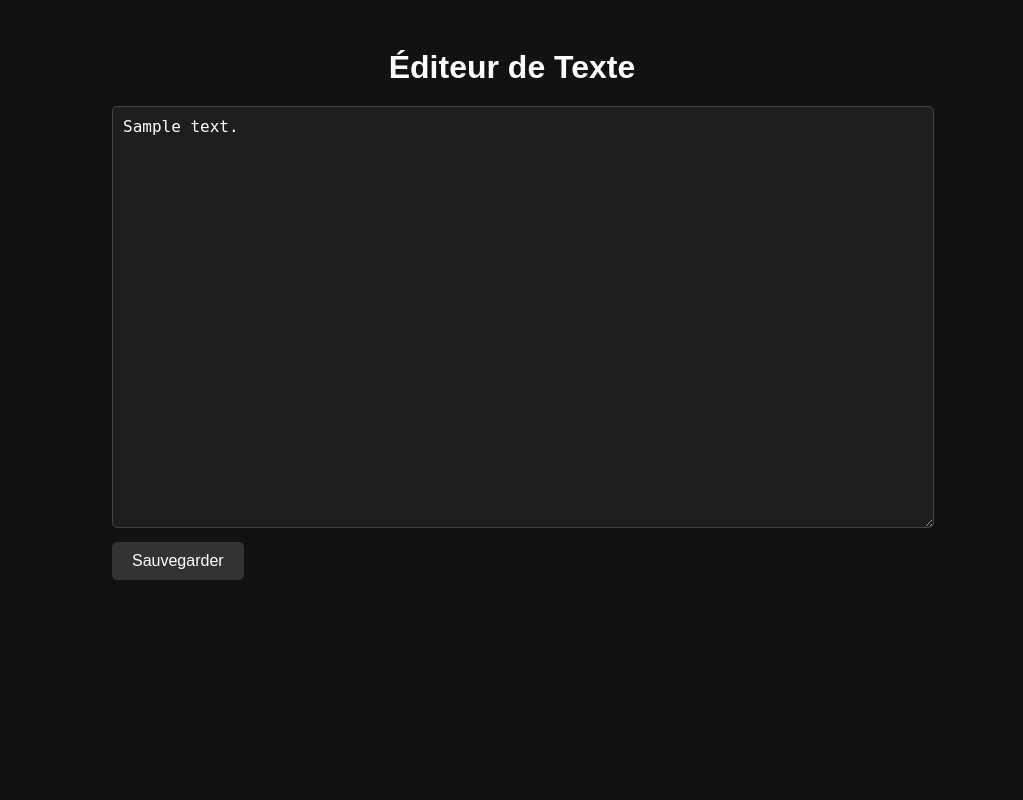
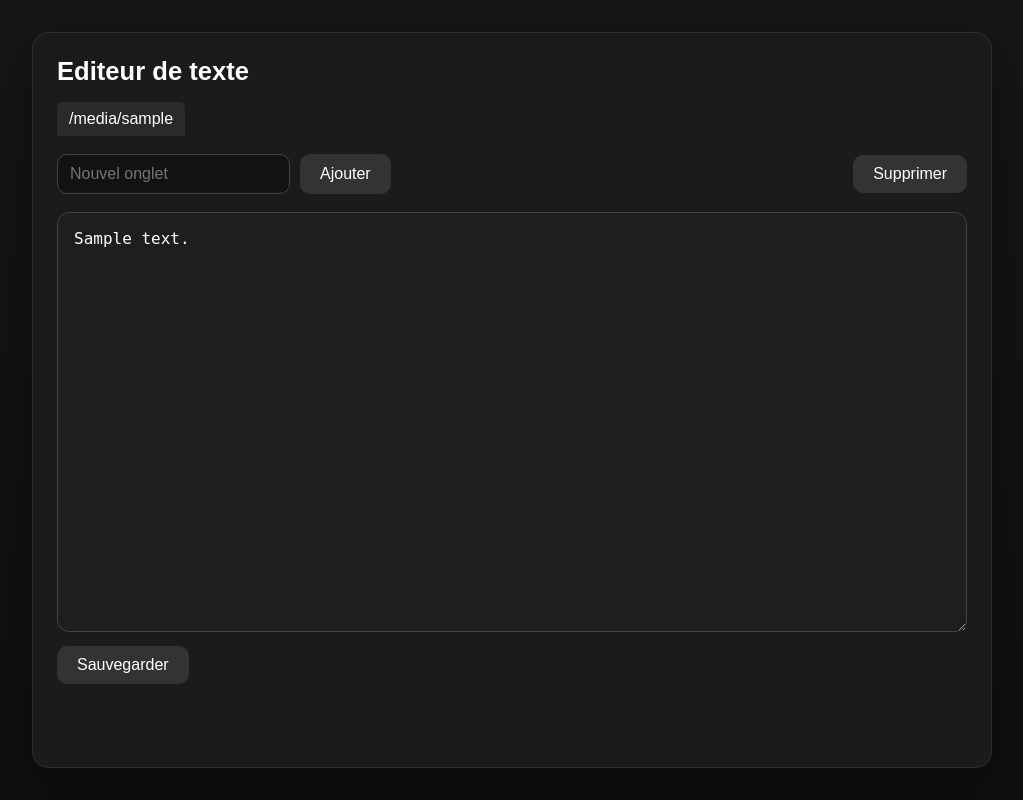
Before and after one commit to shayanekat/PersonalSpace, a Flask app: template templates/texteditor.html in a window 1280 px wide. Shown: the whole page, without its empty margins (128-1151 px from the left). Run offline with Flask 3, Linux system fonts and the light colour scheme; the template is opened without the code that fills it: most values are stand-ins (such as "Sample title", 1, 10 or a date in 2020).

Commit message:
add multiple tab text editor

```diff
--- a/app.py
+++ b/app.py
@@ -7,6 +7,7 @@ import os
 from functools import wraps
 
 import werkzeug.security
+from werkzeug.utils import secure_filename
 from dotenv import load_dotenv
 from flask import (Flask, redirect, render_template, render_template_string,
                    request, session, url_for)
@@ -16,9 +17,27 @@ load_dotenv()  # Charge les variables du fichier .env
 # Création de l'application Flask
 app = Flask(__name__)
 app.secret_key = os.getenv('FLASK_SECRET_KEY')
+EDITOR_FOLDER = os.path.join(app.root_path, 'apps', 'editor')
 
 # Mot de passe que tu définis toi-même
 PASSWORD_HASH = os.getenv("PASSWORD_HASH")
+
+
+def get_text_files():
+    os.makedirs(EDITOR_FOLDER, exist_ok=True)
+    return sorted(
+        file_name
+        for file_name in os.listdir(EDITOR_FOLDER)
+        if file_name.endswith('.txt')
+    )
+
+
+def get_selected_file(files, requested_name=None):
+    if not files:
+        return None
+    if requested_name in files:
+        return requested_name
+    return files[0]
 
 # decorateur pour vérifier si l'utilisateur est connecté
 def login_required(f):
@@ -39,7 +58,7 @@ def login():
     error = None
     if request.method == 'POST':
         password = request.form['password']
-        if werkzeug.security.check_password_hash(PASSWORD_HASH, password):
+        if PASSWORD_HASH and werkzeug.security.check_password_hash(PASSWORD_HASH, password):
             session['logged_in'] = True
             return redirect(url_for('dashboard'))
         else:
@@ -54,23 +73,96 @@ def dashboard():
         dashboard_page = file.read()
     return render_template_string(dashboard_page)
 
+
 @app.route('/texteditor', methods=['GET', 'POST'])
 @login_required
 def texteditor():
-    file_path = 'apps/editor/note.txt'
+    files = get_text_files()
+    selected = get_selected_file(files, request.args.get('file'))
+
     message = None
 
+    # Sauvegarde
     if request.method == 'POST':
-        content = request.form['content']
-        with open(file_path, 'w', encoding='utf-8') as f:
-            f.write(content)
-        message = "✔️ Fichier sauvegardé avec succès."
+        selected = get_selected_file(files, request.form.get('file'))
+        content = request.form.get('content', '')
 
-    # Lire le fichier à chaque affichage
-    with open(file_path, 'r', encoding='utf-8') as f:
-        content = f.read()
+        if selected:
+            with open(os.path.join(EDITOR_FOLDER, selected), 'w', encoding='utf-8') as f:
+                f.write(content)
 
-    return render_template('texteditor.html', content=content, message=message)
+            message = "Sauvegardé"
+        else:
+            message = "Crée d'abord un onglet"
+
+    # Lecture du fichier sélectionné
+    content = ""
+    if selected:
+        with open(os.path.join(EDITOR_FOLDER, selected), 'r', encoding='utf-8') as f:
+            content = f.read()
+
+    return render_template(
+        'texteditor.html',
+        files=files,
+        selected=selected,
+        content=content,
+        message=message
+    )
+
+
+@app.route('/create_file', methods=['POST'])
+@login_required
+def create_file():
+    raw_name = request.form.get('name', '').strip()
+    name = secure_filename(raw_name)
+
+    if not name:
+        files = get_text_files()
+        selected = get_selected_file(files)
+        content = ""
+        if selected:
+            with open(os.path.join(EDITOR_FOLDER, selected), 'r', encoding='utf-8') as f:
+                content = f.read()
+
+        return render_template(
+            'texteditor.html',
+            files=files,
+            selected=selected,
+            content=content,
+            message="Nom d'onglet invalide"
+        )
+
+    if not name.endswith('.txt'):
+        name += '.txt'
+
+    path = os.path.join(EDITOR_FOLDER, name)
+
+    if not os.path.exists(path):
+        with open(path, 'w', encoding='utf-8'):
+            pass
+
+    return redirect(url_for('texteditor', file=name))
+
+
+@app.route('/delete_file', methods=['POST'])
+@login_required
+def delete_file():
+    files = get_text_files()
+    name = get_selected_file(files, request.form.get('file'))
+
+    if not name:
+        return redirect(url_for('texteditor'))
+
+    path = os.path.join(EDITOR_FOLDER, name)
+
+    if os.path.exists(path):
+        os.remove(path)
+
+    remaining_files = get_text_files()
+    next_file = get_selected_file(remaining_files)
+    if next_file:
+        return redirect(url_for('texteditor', file=next_file))
+    return redirect(url_for('texteditor'))
 
 
 @app.route('/app2')
--- a/static/css/editor.css
+++ b/static/css/editor.css
@@ -1,44 +1,56 @@
 body {
-    background-color: #121212;
+    margin: 0;
+    min-height: 100vh;
+    background: linear-gradient(180deg, #161616 0%, #0f0f0f 100%);
     color: white;
     font-family: Arial, sans-serif;
     display: flex;
     justify-content: center;
-    align-items: center;
-    padding: 20px;
+    padding: 32px 20px;
+    box-sizing: border-box;
 }
 
-.container {
+.editor-shell {
     width: 100%;
-    max-width: 800px;
+    max-width: 960px;
+    background-color: #1b1b1b;
+    border: 1px solid #2f2f2f;
+    border-radius: 16px;
+    box-shadow: 0 18px 50px rgba(0, 0, 0, 0.35);
+    padding: 24px;
+    box-sizing: border-box;
 }
 
 h1 {
-    text-align: center;
-    margin-bottom: 20px;
+    margin: 0;
+    font-size: 1.6rem;
 }
 
 textarea {
     width: 100%;
-    min-height: 400px; /* Tu peux ajuster selon ce que tu trouves confortable */
-    padding: 10px;
+    min-height: 420px;
+    padding: 16px;
     font-family: 'Fira Code', monospace;
     font-size: 16px;
     background-color: #1e1e1e;
     color: #ffffff;
     border: 1px solid #444;
-    border-radius: 5px;
-    resize: vertical; /* Permet à l'utilisateur d'agrandir si besoin */
+    border-radius: 12px;
+    resize: vertical;
+    box-sizing: border-box;
 }
 
+textarea:disabled {
+    opacity: 0.6;
+    cursor: not-allowed;
+}
 
 button {
-    margin-top: 10px;
     padding: 10px 20px;
     background-color: #333;
     color: white;
     border: none;
-    border-radius: 5px;
+    border-radius: 10px;
     font-size: 1em;
     cursor: pointer;
     transition: background-color 0.2s ease;
@@ -48,22 +60,109 @@ button:hover {
     background-color: #555;
 }
 
+button:disabled {
+    opacity: 0.45;
+    cursor: not-allowed;
+}
+
 .message {
-    margin-top: 10px;
     color: #0f0;
+}
+
+input {
+    padding: 10px 12px;
+    background-color: #121212;
+    border: 1px solid #444;
+    border-radius: 10px;
+    color: white;
+    font-size: 1rem;
+}
+
+.editor-header {
+    display: flex;
+    flex-direction: column;
+    gap: 16px;
+    margin-bottom: 18px;
+}
+
+.toolbar {
+    display: flex;
+    justify-content: space-between;
+    align-items: center;
+    gap: 12px;
+    margin-bottom: 18px;
+    flex-wrap: wrap;
+}
+
+.create-form {
+    display: flex;
+    gap: 10px;
+    flex-wrap: wrap;
+}
+
+.editor-form {
+    display: flex;
+    flex-direction: column;
+    gap: 14px;
 }
 
 /* Responsive pour téléphone */
 @media screen and (max-width: 600px) {
-    form {
-        max-width: 90%;
+    body {
+        padding: 16px;
     }
 
     h1 {
-        font-size: 2em;
+        font-size: 1.35rem;
     }
 
     input {
         font-size: 1em;
+        width: 100%;
+        box-sizing: border-box;
+    }
+
+    .editor-shell {
+        padding: 18px;
+    }
+
+    .toolbar,
+    .create-form,
+    .actions {
+        flex-direction: column;
+        align-items: stretch;
     }
 }
+
+.tabs {
+    display: flex;
+    gap: 5px;
+    flex-wrap: wrap;
+}
+
+.tab {
+    padding: 8px 12px;
+    background: #2a2a2a;
+    color: white;
+    text-decoration: none;
+    border-radius: 5px 5px 0 0;
+}
+
+.tab.active {
+    background: #1e1e1e;
+    font-weight: bold;
+    border: 1px solid #4d4d4d;
+}
+
+.tab-placeholder {
+    padding: 8px 12px;
+    color: #aaaaaa;
+    background: #232323;
+    border-radius: 10px;
+}
+
+.actions {
+    display: flex;
+    align-items: center;
+    gap: 10px;
+}
--- a/templates/texteditor.html
+++ b/templates/texteditor.html
@@ -1,37 +1,98 @@
-<!DOCTYPE html>
+<!doctype html>
 <html lang="fr">
   <head>
-    <meta charset="UTF-8">
+    <meta charset="UTF-8" />
     <title>Éditeur de Texte</title>
-    <link rel="stylesheet" href="{{ url_for('static', filename='css/editor.css') }}">
-    <link rel="icon" href="{{ url_for('static', filename='favicon.ico') }}" type="image/x-icon">
-    <meta name="viewport" content="width=device-width, initial-scale=1.0">
+    <link
+      rel="stylesheet"
+      href="{{ url_for('static', filename='css/editor.css') }}"
+    />
+    <link
+      rel="icon"
+      href="{{ url_for('static', filename='favicon.ico') }}"
+      type="image/x-icon"
+    />
+    <meta name="viewport" content="width=device-width, initial-scale=1.0" />
   </head>
   <body>
-    <div class="container">
-        <h1>Éditeur de Texte</h1>
-        <form method="POST">
-            <textarea name="content">{{ content }}</textarea><br>
-            <div style="display: flex; align-items: center; gap: 10px;">
-                <button type="submit">Sauvegarder</button>
+    <main class="editor-shell">
+      <header class="editor-header">
+        <h1>Editeur de texte</h1>
+        <div class="tabs" aria-label="Onglets de fichiers">
+          {% for file in files %}
+          <a
+            href="{{ url_for('texteditor', file=file) }}"
+            class="tab {% if file == selected %}active{% endif %}"
+          >
+            {{ file[:-4] }}
+          </a>
+          {% endfor %} {% if not files %}
+          <span class="tab-placeholder">Aucun onglet</span>
+          {% endif %}
+        </div>
+      </header>
+
+      <section class="toolbar" aria-label="Gestion des onglets">
+        <form
+          action="{{ url_for('create_file') }}"
+          method="POST"
+          class="create-form"
+        >
+          <input
+            type="text"
+            name="name"
+            placeholder="Nouvel onglet"
+            autocomplete="off"
+            aria-label="Nom du nouvel onglet"
+          />
+          <button type="submit">Ajouter</button>
+        </form>
+
+        <form action="{{ url_for('delete_file') }}" method="POST">
+          <input type="hidden" name="file" value="{{ selected or '' }}" />
+          <button type="submit" {% if not selected %}disabled{% endif %}>
+            Supprimer
+          </button>
+        </form>
+      </section>
+
+      <form method="POST" class="editor-form">
+        <input type="hidden" name="file" value="{{ selected or '' }}" />
+        <textarea
+          name="content"
+          placeholder="Crée un onglet pour commencer à écrire."
+          {%
+          if
+          not
+          selected
+          %}disabled{%
+          endif
+          %}
+        >
+{{ content }}</textarea
+        >
+
+        <div class="actions">
+          <button type="submit" {% if not selected %}disabled{% endif %}>
+            Sauvegarder
+          </button>
+
           {% if message %}
-                    <span class="confirmation">{{ message }}</span>
+          <span id="save-message" class="message">{{ message }}</span>
           {% endif %}
         </div>
       </form>
+    </main>
 
-
-    </div>
     <script>
-        const textarea = document.querySelector('textarea');
-        const message = document.getElementById('save-message');
+      const textarea = document.querySelector("textarea");
+      const message = document.getElementById("save-message");
 
       if (textarea && message) {
-            textarea.addEventListener('input', () => {
-                message.style.display = 'none';
+        textarea.addEventListener("input", () => {
+          message.style.display = "none";
         });
       }
     </script>
-
   </body>
 </html>
```
Also changed, not shown: temp.txt (added, +147 -0 lines), 1 other file. Lines whose indentation alone changed are shown as unchanged.
